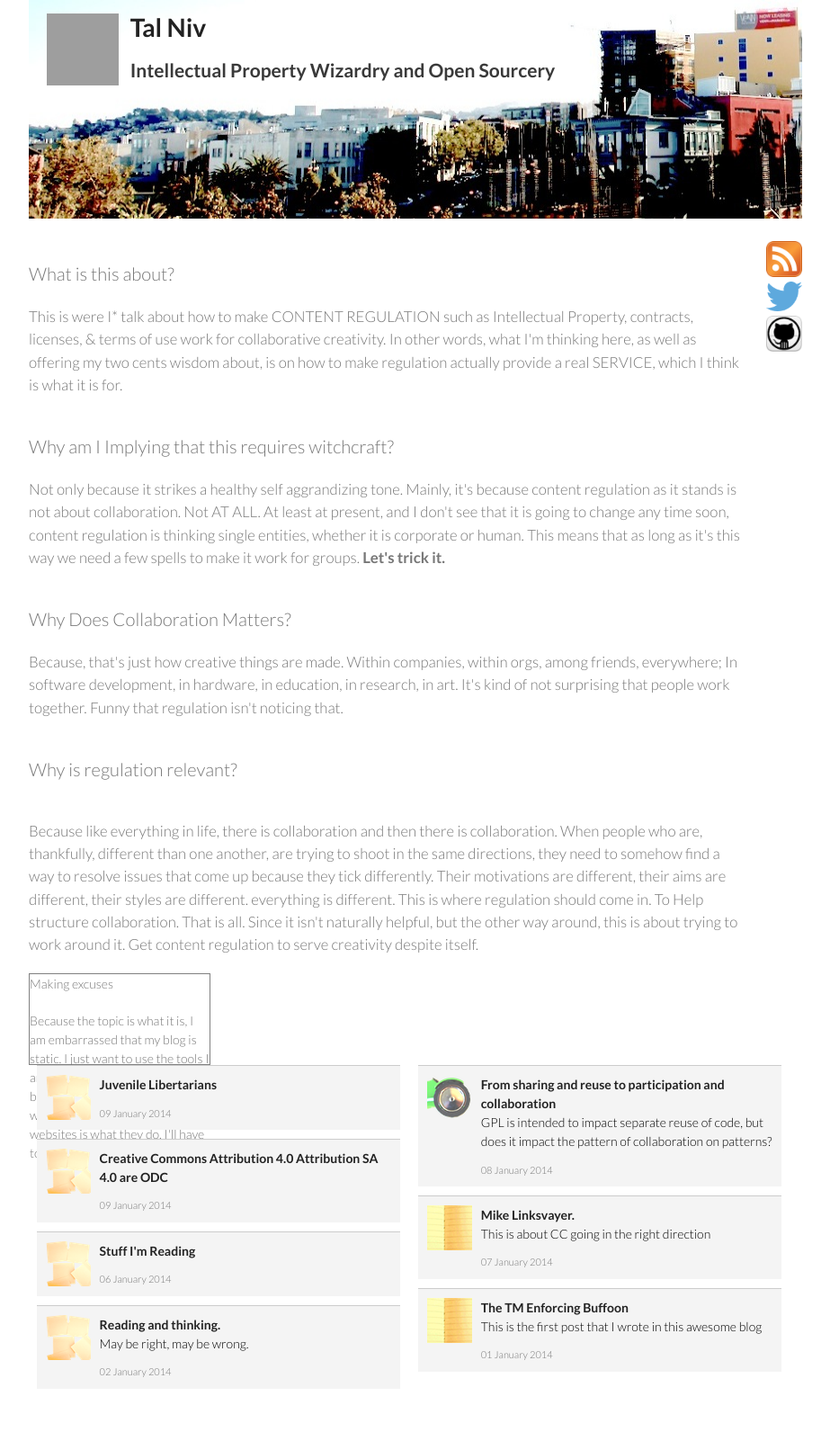
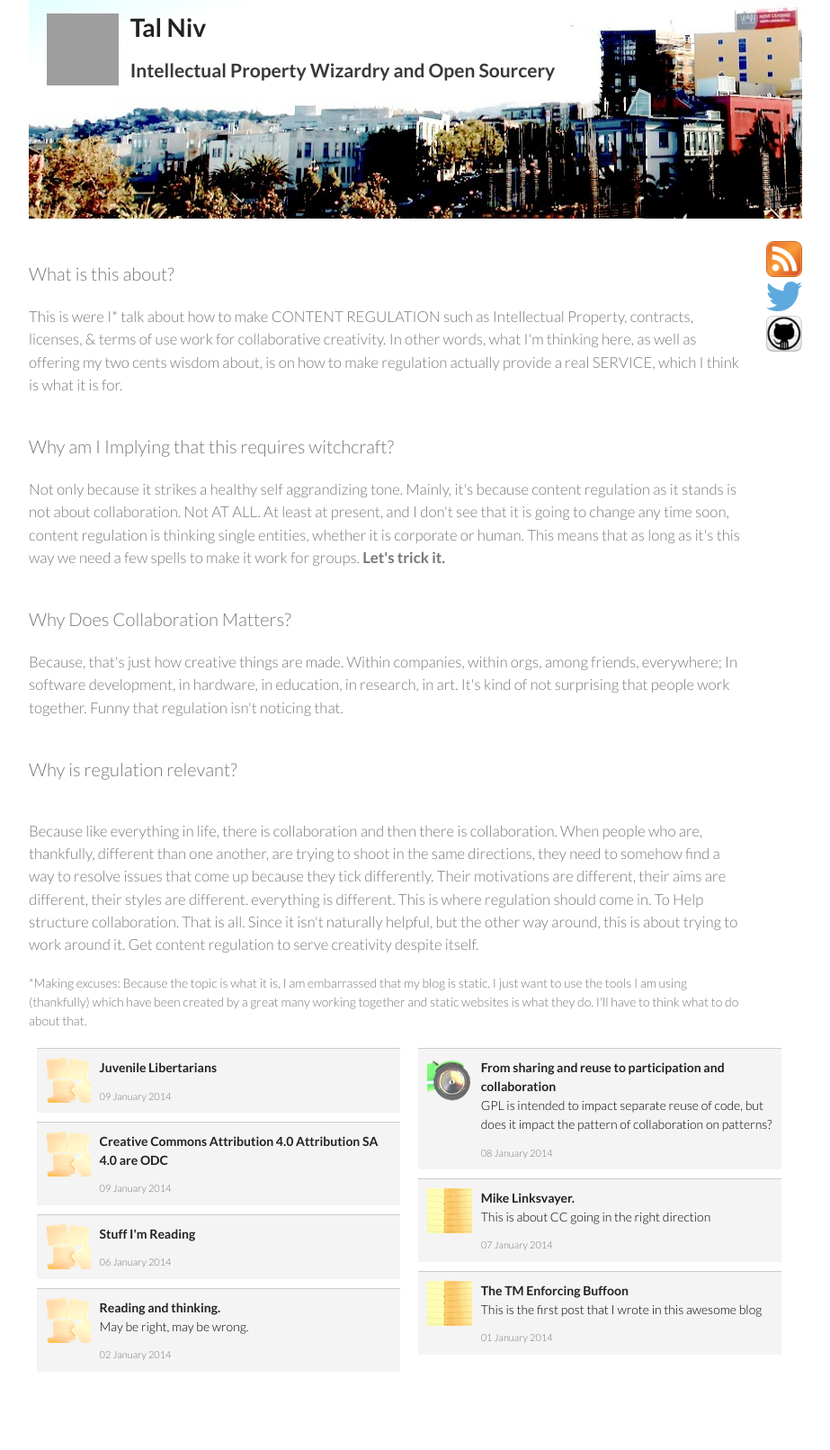
Before and after one commit to talniv/talniv.github.io, a Jekyll site: the page built from index.html, in a window 1280 px wide. Shown: the whole page at 90% size, without its empty margins (178-1101 px from the left). Built offline with Jekyll 4.4.1, drawn with Linux system fonts in a browser that asks for light colours; grey boxes are pictures that could not be loaded.

Commit message:
Update index.html

```diff
--- a/index.html
+++ b/index.html
@@ -98,10 +98,8 @@ div.post_box p {
 <p> <big><big> Why is regulation relevant?</big></big>  </p>
 <br>
 <p> <big> Because like everything in life, there is collaboration and then there is collaboration. When people who are, thankfully, different than one another, are trying to shoot in the same directions, they need to somehow find a way to resolve issues that come up because they tick differently. Their motivations are different, their aims are different, their styles are different. everything is different. This is where regulation should come in. To Help structure collaboration. That is all. Since it isn't naturally helpful, but the other way around, this is about trying to work around it. Get content regulation to serve creativity despite itself.</big>  </p>
-<div style="width:200px;height:100px;border:1px solid grey;">
-<p> Making excuses </p>
-<p> Because the topic is what it is, I am embarrassed that my blog is static. I just want to use the tools I am using (thankfully) which have been created by a great many working together and static websites is what they do. I'll have to think what to do about that.  </p>
-</div>
+
+<p> *Making excuses: Because the topic is what it is, I am embarrassed that my blog is static. I just want to use the tools I am using (thankfully) which have been created by a great many working together and static websites is what they do. I'll have to think what to do about that.  </p>
 
         </div>
       </div>
```
